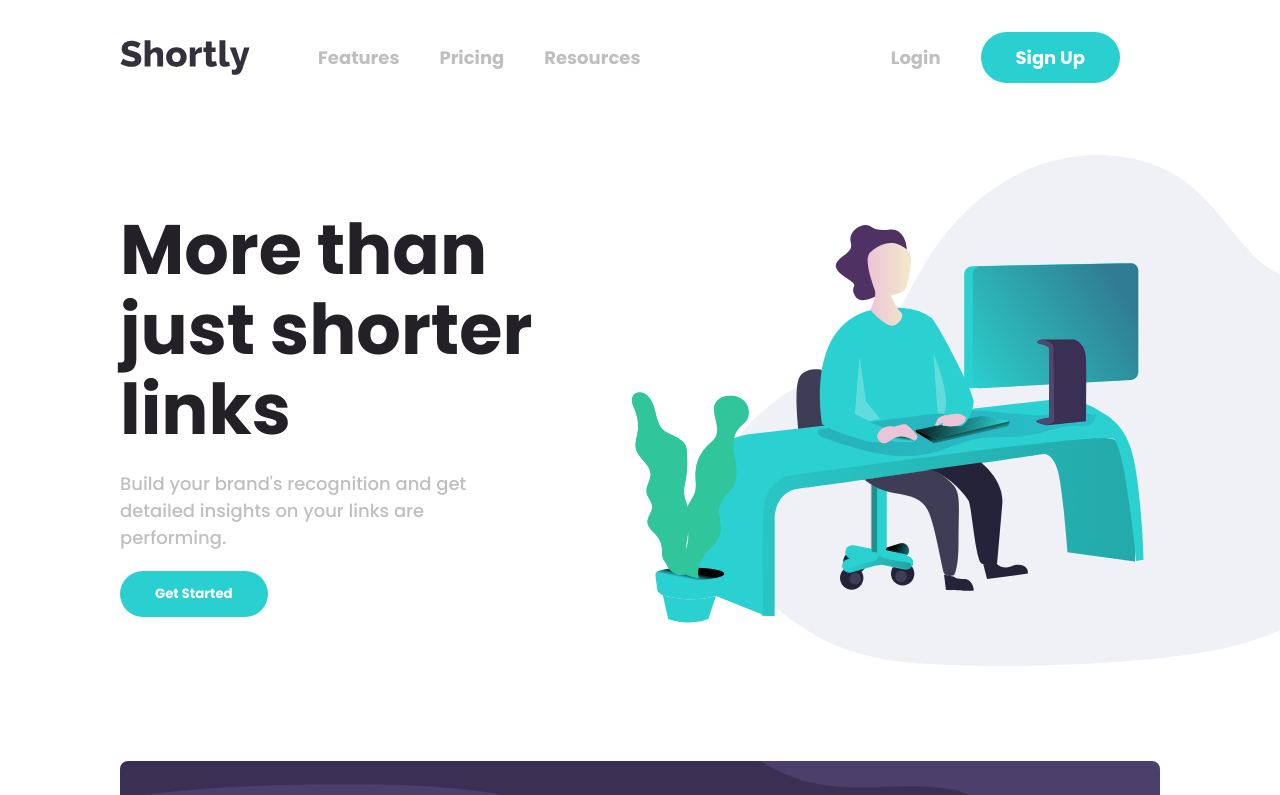
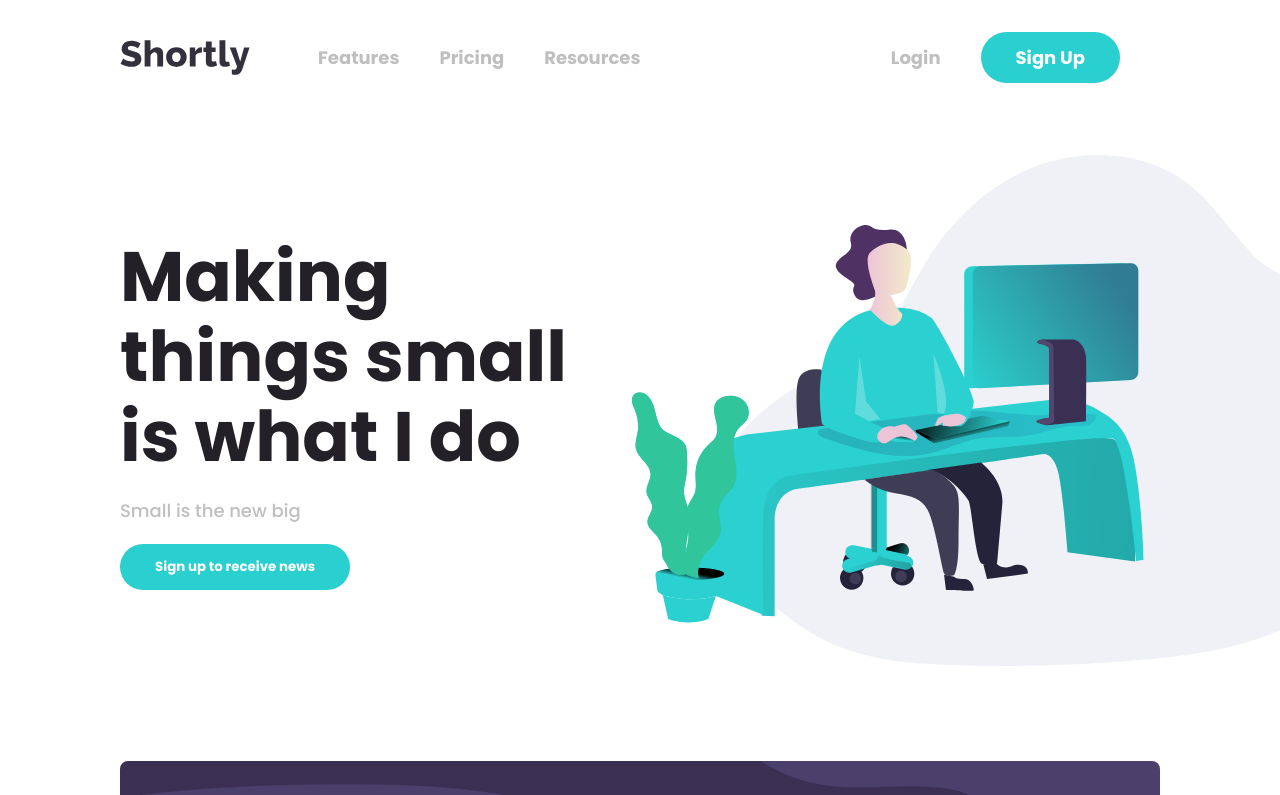
Before and after one commit to OkoroaforKelechiDivine/front-end, a React (Create React App) app: page / in a window 1280 px wide. Shown: the top 795 px of the page. Built offline with nearby package versions, Linux system fonts and the light colour scheme.

Commit message:
editing text

```diff
--- a/src/components/HeroSection.jsx
+++ b/src/components/HeroSection.jsx
@@ -5,9 +5,9 @@ const HeroSection = () => {
     return (
         <section className={'hero-section'} >
             <div className={"content"}>
-                <h1>More than just shorter links</h1>
-                <p>Build your brand's recognition and get detailed insights on your links are performing.</p>
-                <button>Get Started</button>
+                <h1>Making things small is what I do</h1>
+                <p>Small is the new big </p>
+                <button>Sign up to receive news</button>
             </div>
             <div className={"main-illustration"}>
                 <img src={mainIllustration} alt={""}/>
```
